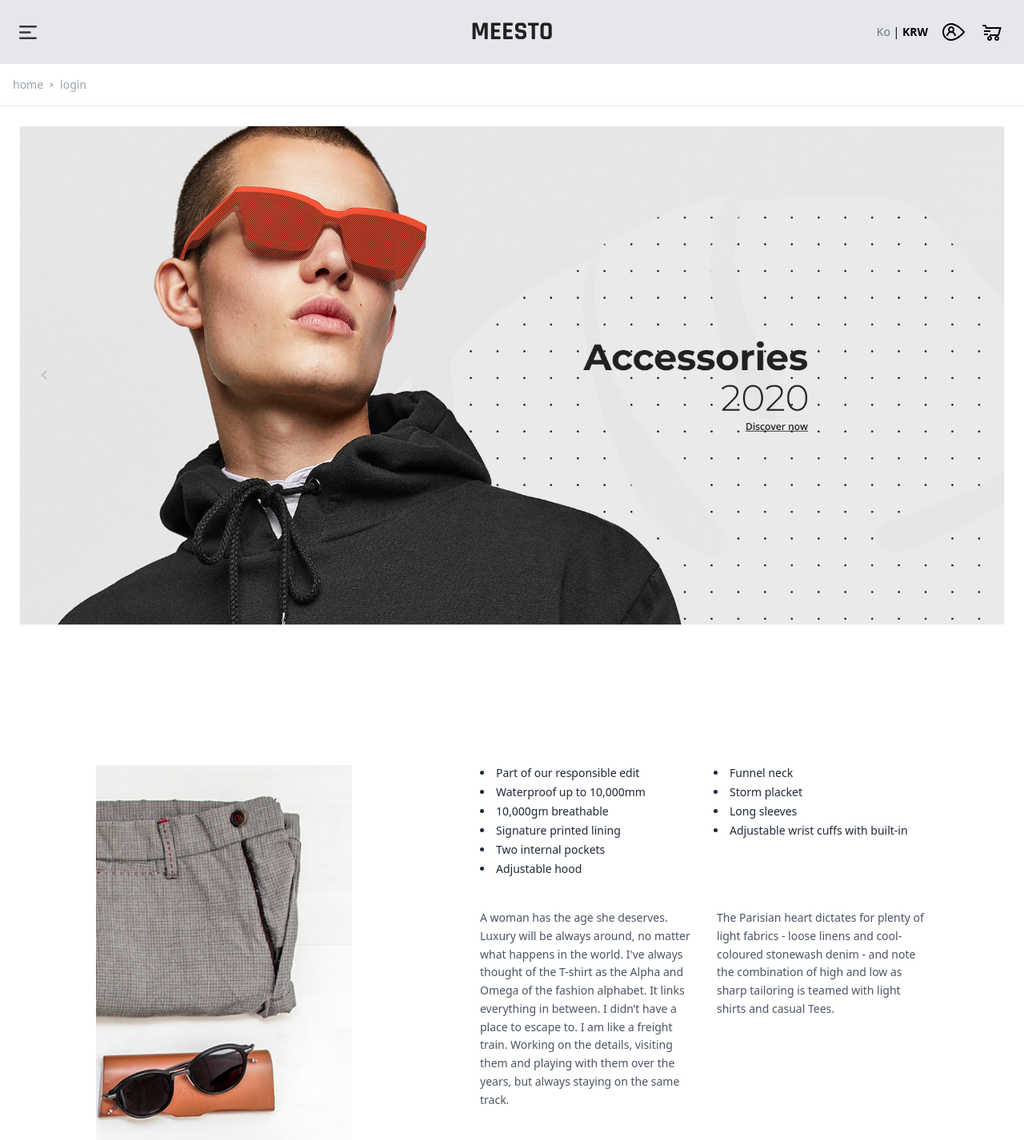
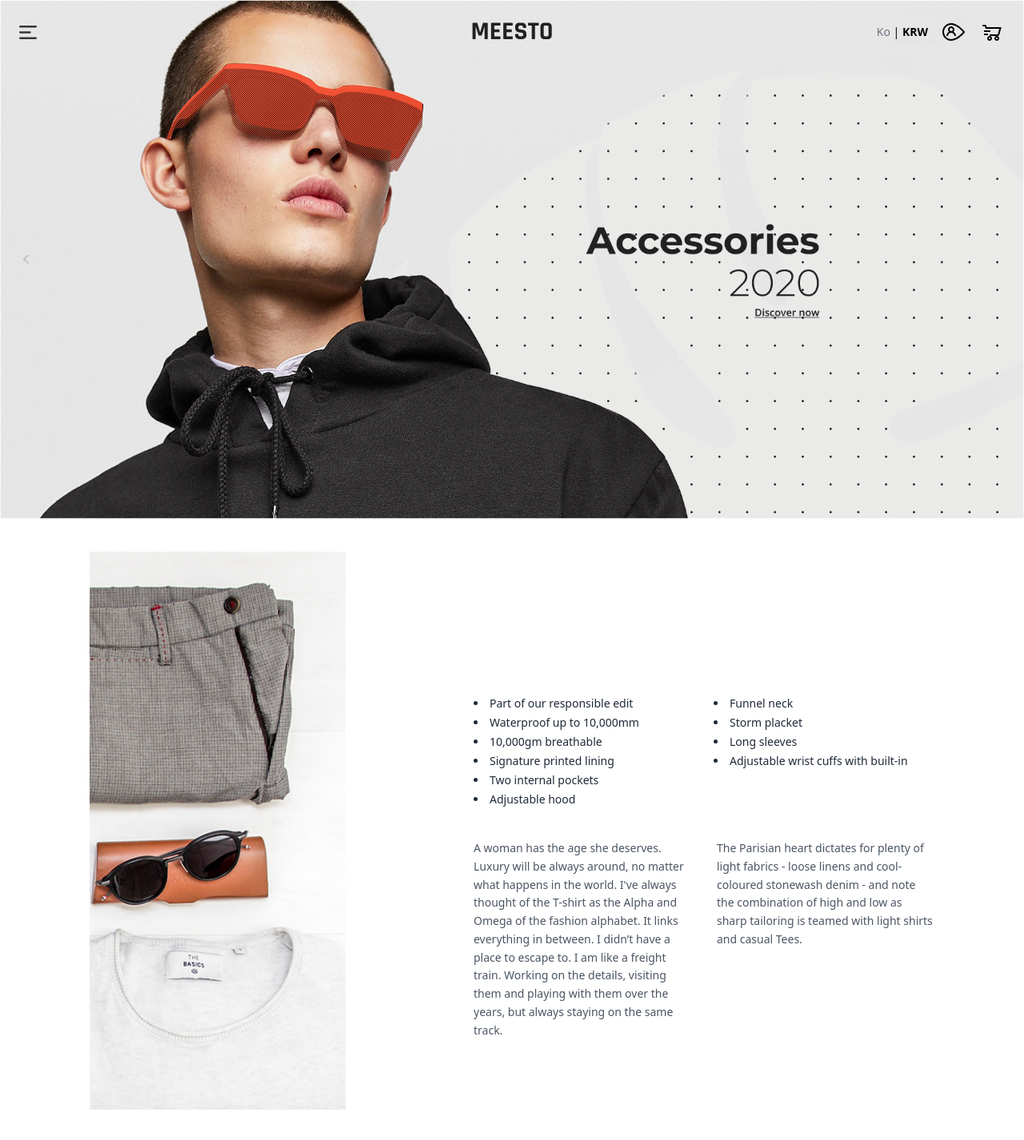
Before and after one commit to SuperCoding-PJ2/SuperCommerce, a React (Create React App) app: page / in a window 1280 px wide. Shown: the top 1426 px of the page at 80% size. Built offline with nearby package versions, Linux system fonts and the light colour scheme.

Commit message:
메인헤더,Breadcrumb분리

```diff
--- a/src/App.js
+++ b/src/App.js
@@ -1,4 +1,4 @@
-import { Route, Routes } from 'react-router-dom';
+import { Route, Routes, useLocation } from 'react-router-dom';
 
 import Footer from './components/common/Footer';
 import Header from './components/common/Header';
@@ -12,9 +12,12 @@ import Detail from './components/sub/Detail';
 import MyAccount from "./components/sub/MyAccount";
 
 function App() {
+  const location = useLocation();
+  const isHome = location.pathname === '/';
+
   return (
     <div className="App">
-      <Header/>
+      <Header type={isHome ? 'main' : 'sub'} />
 
       <Routes>
         <Route path='/' element={<Main />} />
--- /dev/null
+++ b/src/components/common/Breadcrumb.jsx
@@ -0,0 +1,74 @@
+import React from 'react'
+import { useEffect, useState } from 'react';
+import { Link, useLocation } from 'react-router-dom';
+
+const Breadcrumb = () => {
+  const location = useLocation();
+  const [productName, setProductName] = useState(null);
+
+  const pathnames = location.pathname.split('/').filter(Boolean);
+
+  useEffect(() => {
+    // 상품 상세 페이지일 때만 fetch
+    if (pathnames[0] === 'detail' && pathnames[1]) {
+      const productId = pathnames[1];
+
+      fetch('/data/items.json')
+        .then((res) => res.json())
+        .then((items) => {
+          const matched = items.find(item => String(item.id) === productId);
+          if (matched) {
+            setProductName(matched.text);
+          } else {
+            setProductName(null);
+          }
+        })
+        .catch((err) => {
+          console.error('상품 데이터 로드 실패:', err);
+          setProductName(null);
+        });
+    } else {
+      setProductName(null);
+    }
+  }, [location.pathname, pathnames]);
+
+  return (
+    <nav className='border-b p-4 text-gray-400 text-sm flex gap-2'>
+      <Link to="/">Home</Link>
+      <span> &gt; </span>
+      {/* /detail/:id 라면 "Man" 고정으로 표시 */}
+      {location.pathname.startsWith('/detail/') && productName ? (
+        <>
+          <Link to="/man">Man</Link>
+          <span> &gt; </span>
+          <span className="text-gray-400">{productName}</span>
+        </>
+      ) : (
+      pathnames.map((segment, index) => {
+        const routeTo = '/' + pathnames.slice(0, index + 1).join('/');
+        const isLast = index === pathnames.length - 1;
+        const isProductDetail = pathnames[0] === 'detail' && index === 1 && productName;
+
+        // 상품 상세 페이지면 이름 치환
+        const nameToShow = isProductDetail
+        ? productName // 상품 상세일 경우 이름 치환
+        : segment.charAt(0).toUpperCase() + segment.slice(1); // 일반 경로는 첫 글자 대문자
+
+        return (
+          <span key={routeTo}>
+            {' > '}
+            {isLast ? (
+              <span className="text-gray-400">{nameToShow}</span>
+            ) : (
+              <Link to={routeTo}>
+                {nameToShow}
+              </Link>
+            )}
+          </span>
+        );
+      }))}
+    </nav>
+  )
+}
+
+export default Breadcrumb
--- a/src/components/common/Header.jsx
+++ b/src/components/common/Header.jsx
@@ -3,14 +3,20 @@ import { Link } from 'react-router-dom';
 import { useState } from 'react';
 import Menu from './Menu';
 import HamburgerButton from './HamburgerButton';
+import Breadcrumb from './Breadcrumb';
 
-const Header = () => {
+const Header = ({type}) => {
   const [isSidebarOpen, setIsSidebarOpen] = useState(false);
+  const isMain = type === 'main';
 
   return (
     <div>
-      <header className='relative w-full h-20'>
-        <div className='flex justify-between items-center w-full bg-gray-200 px-6 h-full'>
+      <header className={`w-full h-20
+      ${isMain ? 'absolute left-0 top-0 z-10' : 'relative'}`}
+    >
+        <div className={`flex justify-between items-center w-full px-6 h-full
+        ${isMain ? 'bg-none' : 'bg-gray-200'}`}
+        >
           <HamburgerButton onClick={() => setIsSidebarOpen(prev => !prev)} />
           <Menu
             isOpen={isSidebarOpen}
@@ -35,11 +41,12 @@ const Header = () => {
           </Link>
         </h1>
       </header>
-      <div className='border-b p-4 text-gray-400 text-sm flex gap-2'>
-        <span className=''>home</span> <img src={`${process.env.PUBLIC_URL}/img/arrow.svg`} alt="화살표" /> <span>login</span>
-      </div>
+      {!isMain && (
+        <Breadcrumb />
+      )}
     </div>
   )
+
 }
 
 export default Header
--- a/src/components/main/Main.jsx
+++ b/src/components/main/Main.jsx
@@ -1,5 +1,4 @@
 import React from "react";
-import Layout from "../common/Layout";
 // import colors from "tailwindcss/lib/public/colors";
 import ProductSlot from "./ProductSlot";
 
@@ -51,12 +50,12 @@ const Main = () => {
   ];
 
   return (
-    <Layout>
+    <div>
       <div className="relative h-screen overflow-hidden">
         <img
           src="/img/hero.png"
           alt="Model"
-          className="absolute top-0 left-1/2 -translate-x-1/2  object-cover z-0"
+          className="w-full absolute top-0 left-1/2 -translate-x-1/2  object-cover z-0"
         />
       </div>
 
@@ -64,7 +63,7 @@ const Main = () => {
       <section className="max-w-7xl mx-24">
         <div className="flex flex-col md:flex-row gap-40 justify-center items-start">
           {/* 이미지 박스 – 고정 폭 */}
-          <div className="w-[320px] flex-shrink-0">
+          <div className="w-[320px] flex-shrink-0 mt-[-110px] z-10">
             <img
               src="img/mainSide.png"
               alt="mainSide"
@@ -73,7 +72,7 @@ const Main = () => {
           </div>
 
           {/* 텍스트 박스 – 최대폭 제한 */}
-          <div className="max-w-xl space-y-10">
+          <div className="max-w-xl space-y-10 mt-[70px]">
             <div className="grid grid-cols-2 gap-6 text-sm text-gray-800">
               <ul className="list-disc list-inside space-y-1">
                 <li>Part of our responsible edit</li>
@@ -137,7 +136,7 @@ const Main = () => {
         </div>
       </div>
 
-    </Layout>
+    </div>
   )
 };
 
```
